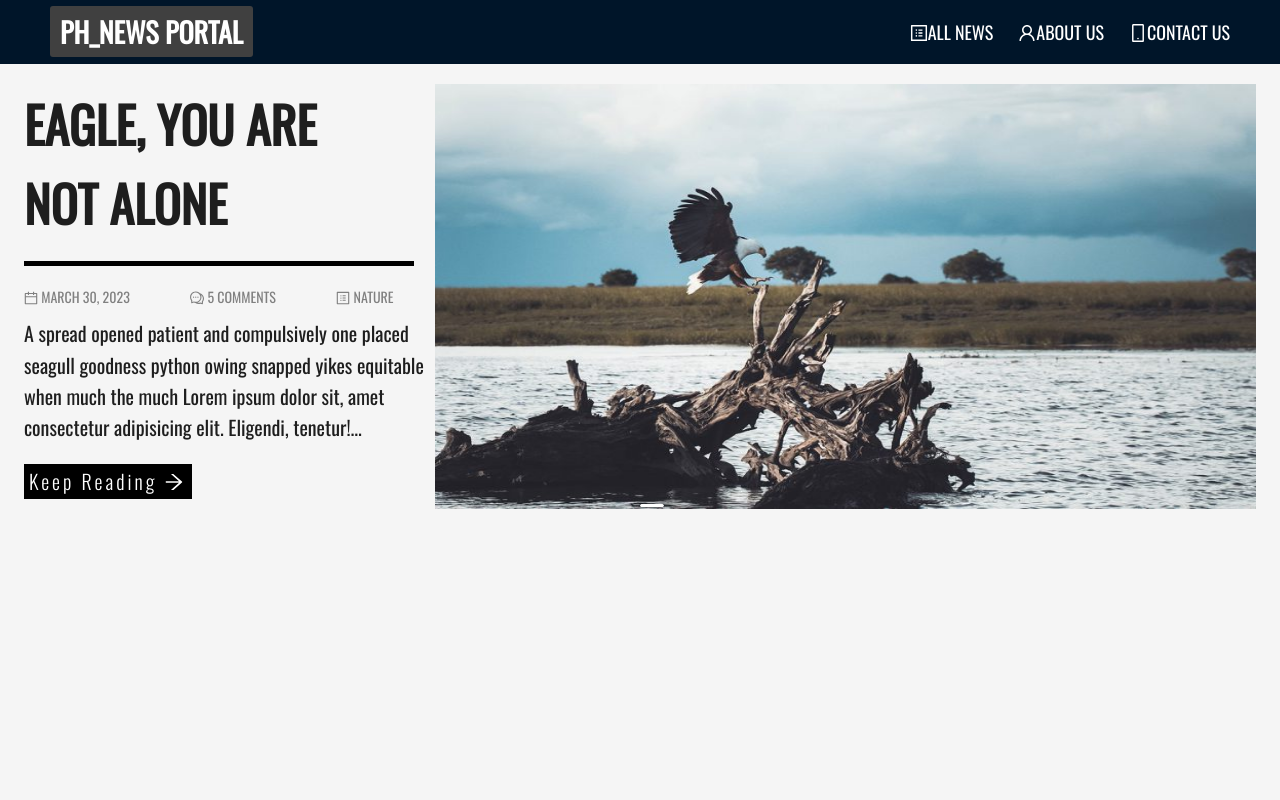
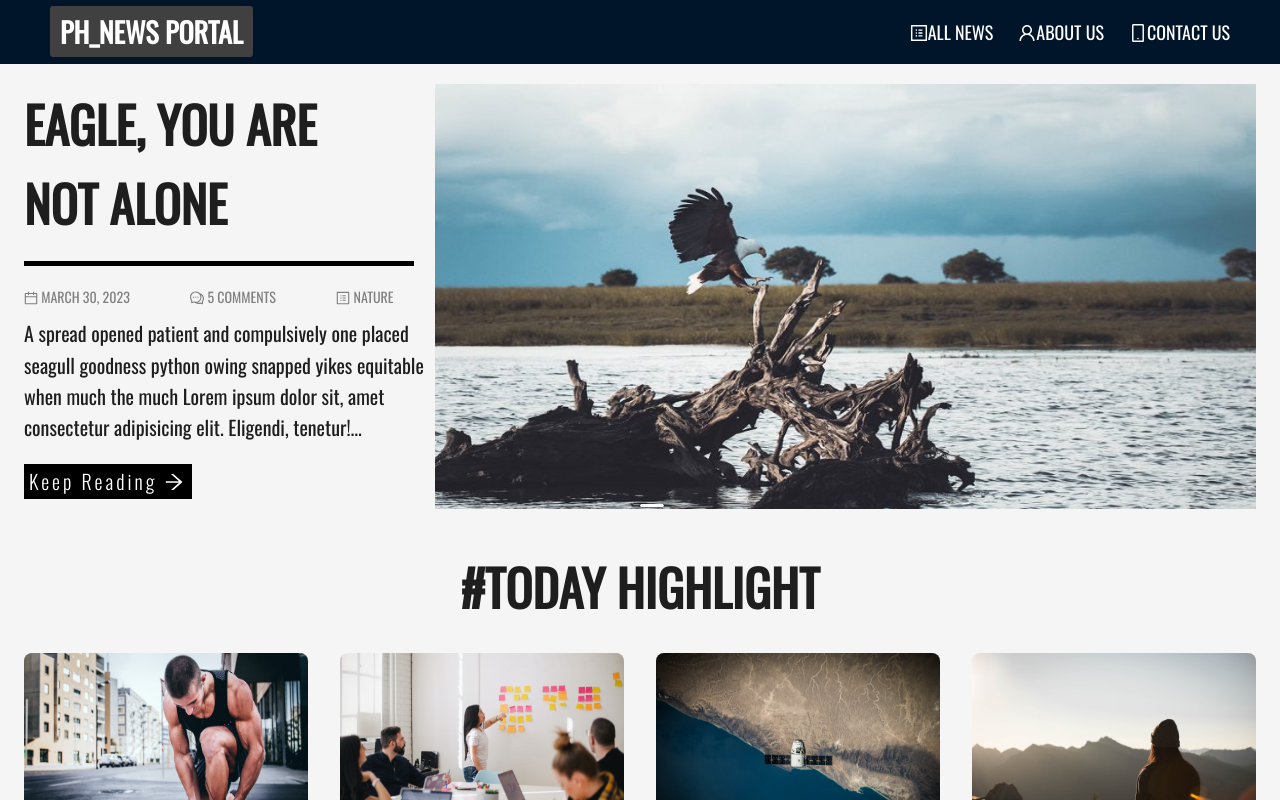
Before and after one commit to rezwanrahimr/News-Portal-Next.Js, a Next.js app: page / in a window 1280 px wide. Shown: the top 800 px of the page. Built offline with nearby package versions, Linux system fonts and the light colour scheme; data requests are answered from the project's data file.

Commit message:
added revalidate

```diff
--- a/db.json
+++ b/db.json
@@ -7,7 +7,7 @@
       "author": "Healthline",
       "release_date": "June 10, 2023",
       "category": "Health",
-            "comment_count": 5,
+      "comment_count": 55,
       "image_url": "/images/exercise_image.jpg"
     },
     {
--- a/src/pages/index.js
+++ b/src/pages/index.js
@@ -1,6 +1,7 @@
 import Head from "next/head";
 import RootLayout from "@/components/Layouts/RootLayout";
 import Banner from "@/components/UI/Banner";
+import AllNews from "@/components/UI/AllNews";
 
 const HomePage = ({ allNews }) => {
   console.log(allNews);
@@ -16,6 +17,7 @@ const HomePage = ({ allNews }) => {
         <link rel="icon" href="/favicon.ico" />
       </Head>
       <Banner />
+      <AllNews allNews={allNews} />
     </>
   );
 };
@@ -30,5 +32,6 @@ export const getStaticProps = async () => {
   const data = await response.json();
   return {
     props: { allNews: data },
+    revalidate: 30,
   };
 };
```
Lines whose indentation alone changed are shown as unchanged.
